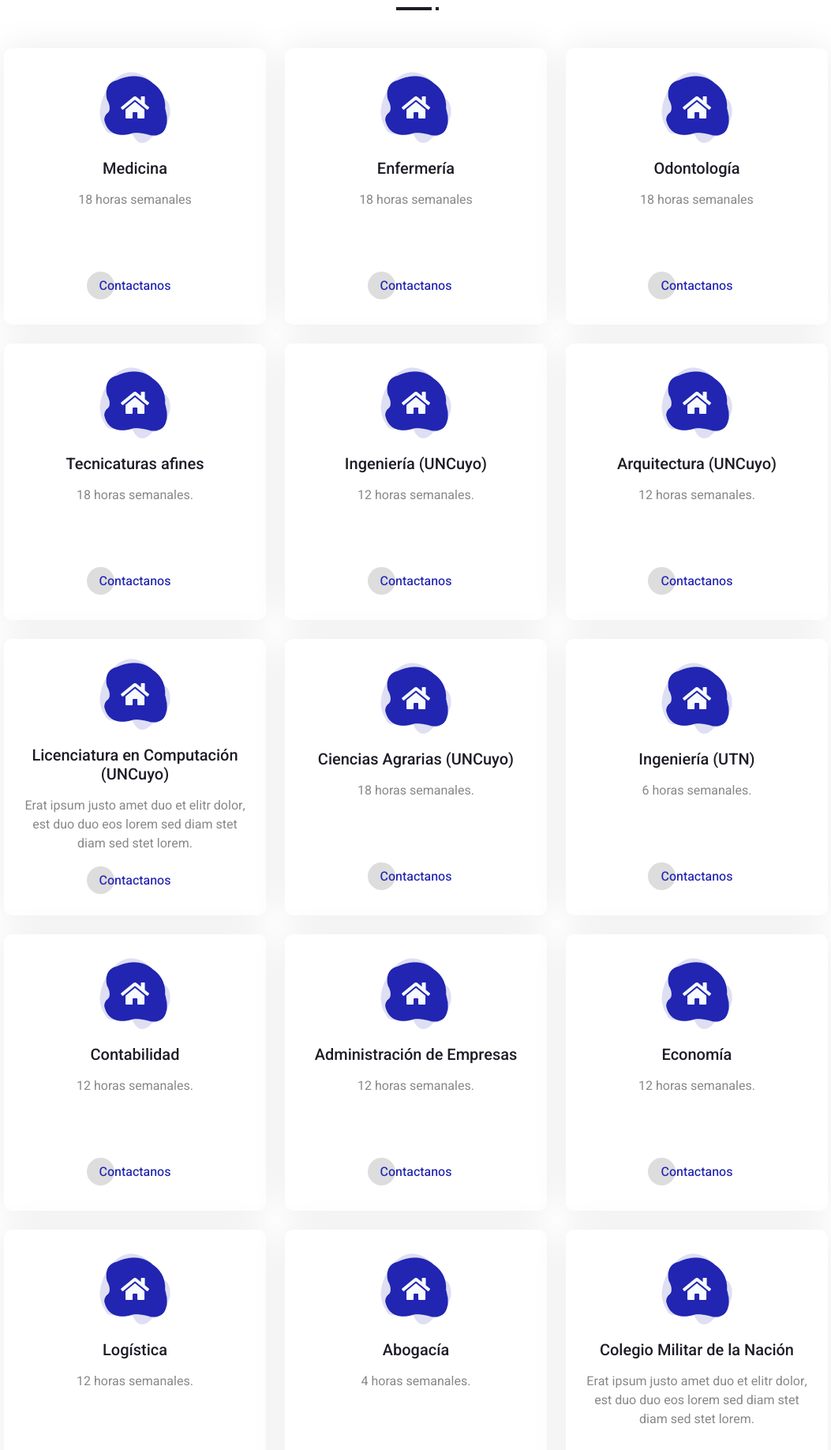
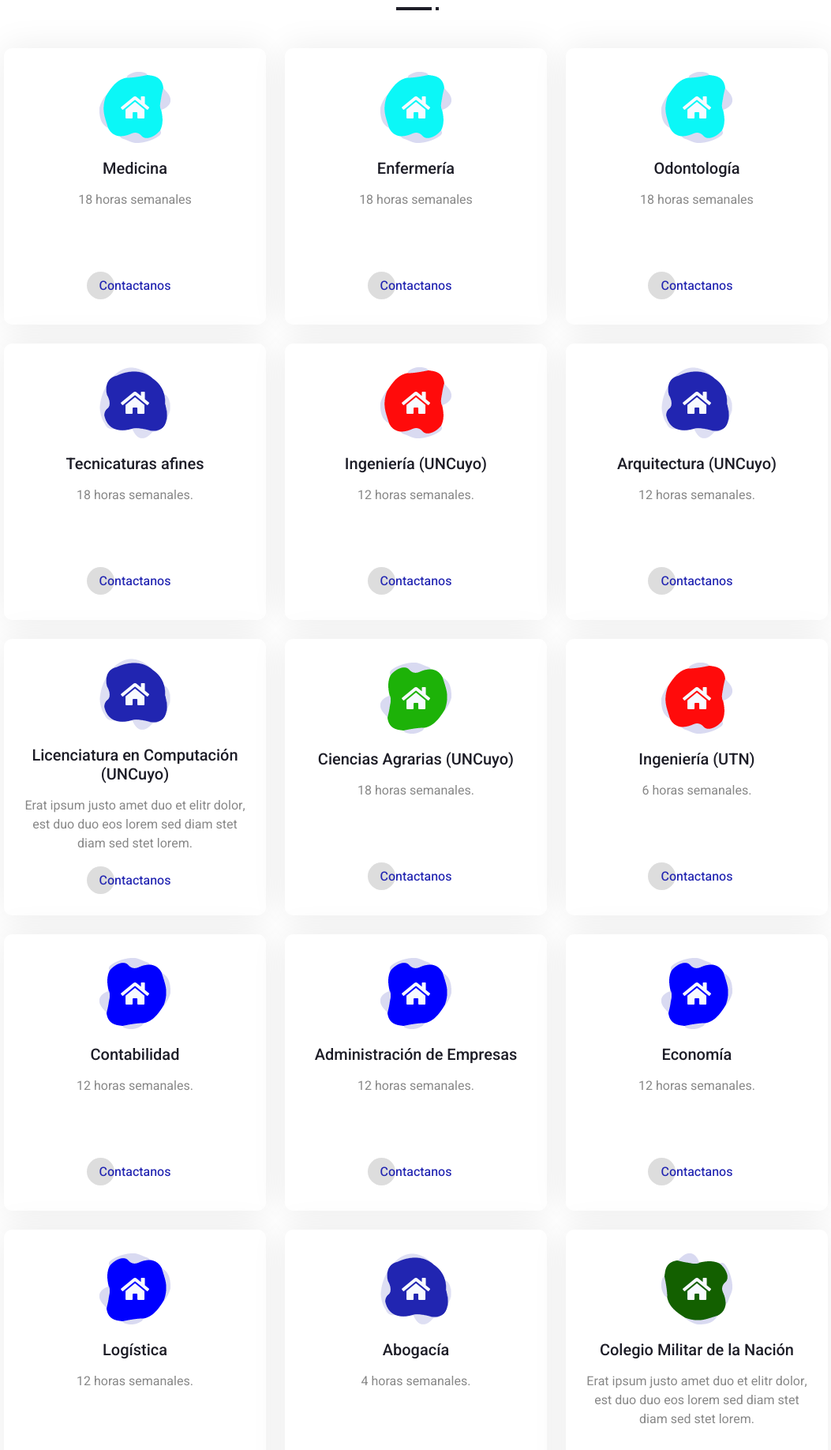
Before and after one commit to SaintMrti/ProyectoAkimera, a plain HTML site: page service.html in a window 1280 px wide. Shown: the part 666-2502 px from the top of the page at 79% size, without its empty margins (113-1166 px from the left). Drawn offline with nearby package versions, Linux system fonts and the light colour scheme; animation ran at ten frames a second.

Commit message:
sumando colores a cursos

```diff
--- a/css/style.css
+++ b/css/style.css
@@ -291,6 +291,108 @@ h6,
     background: url(../img/icon-shape-white.png);
 }
 
+.service-item .service-icon-design {
+    margin: 0 auto 20px auto;
+    width: 90px;
+    height: 90px;
+    display: flex;
+    align-items: center;
+    justify-content: center;
+    color: var(--light);
+    background: url(../img/icon-orange.png) center center no-repeat;
+    transition: .5s;
+}
+
+.service-item:hover .service-icon-design {
+    color: var(#ff9100);
+    background: url(../img/icon-orange.png);
+}
+
+.service-item .service-icon-salud {
+    margin: 0 auto 20px auto;
+    width: 90px;
+    height: 90px;
+    display: flex;
+    align-items: center;
+    justify-content: center;
+    color: var(--light);
+    background: url(../img/icon-bluesky.png) center center no-repeat;
+    transition: .5s;
+}
+
+.service-item:hover .service-icon-salud {
+    color: var(#00d9ff);
+    background: url(../img/icon-bluesky.png);
+}
+
+.service-item .service-icon-green {
+    margin: 0 auto 20px auto;
+    width: 90px;
+    height: 90px;
+    display: flex;
+    align-items: center;
+    justify-content: center;
+    color: var(--light);
+    background: url(../img/icon-green.png) center center no-repeat;
+    transition: .5s;
+}
+
+.service-item:hover .service-icon-green {
+    color: var(#00ca0a);
+    background: url(../img/icon-green.png);
+}
+
+.service-item .service-icon-military {
+    margin: 0 auto 20px auto;
+    width: 90px;
+    height: 90px;
+    display: flex;
+    align-items: center;
+    justify-content: center;
+    color: var(--light);
+    background: url(../img/icon-military.png) center center no-repeat;
+    transition: .5s;
+}
+
+.service-item:hover .service-icon-military {
+    color: var(#007c06);
+    background: url(../img/icon-military.png);
+}
+
+.service-item .service-icon-red {
+    margin: 0 auto 20px auto;
+    width: 90px;
+    height: 90px;
+    display: flex;
+    align-items: center;
+    justify-content: center;
+    color: var(--light);
+    background: url(../img/icon-red.png) center center no-repeat;
+    transition: .5s;
+}
+
+.service-item:hover .service-icon-red {
+    color: var(#d60404);
+    background: url(../img/icon-red.png);
+}
+
+.service-item .service-icon-blue {
+    margin: 0 auto 20px auto;
+    width: 90px;
+    height: 90px;
+    display: flex;
+    align-items: center;
+    justify-content: center;
+    color: var(--light);
+    background: url(../img/icon-blue.png) center center no-repeat;
+    transition: .5s;
+}
+
+.service-item:hover .service-icon-blue {
+    color: var(#0004ff);
+    background: url(../img/icon-blue.png);
+}
+
 .service-item h5,
 .service-item p {
     transition: .5s;
--- a/service.html
+++ b/service.html
@@ -99,7 +99,7 @@
                 <div class="row g-4">
                     <div class="col-lg-4 col-md-6 wow zoomIn" data-wow-delay="0.1s">
                         <div class="service-item d-flex flex-column justify-content-center text-center rounded">
-                            <div class="service-icon flex-shrink-0">
+                            <div class="service-icon-salud flex-shrink-0">
                                 <i class="fa fa-home fa-2x"></i>
                             </div>
                             <h5 class="mb-3">Medicina</h5>
@@ -109,7 +109,7 @@
                     </div>
                     <div class="col-lg-4 col-md-6 wow zoomIn" data-wow-delay="0.3s">
                         <div class="service-item d-flex flex-column justify-content-center text-center rounded">
-                            <div class="service-icon flex-shrink-0">
+                            <div class="service-icon-salud flex-shrink-0">
                                 <i class="fa fa-home fa-2x"></i>
                             </div>
                             <h5 class="mb-3">Enfermería</h5>
@@ -119,7 +119,7 @@
                     </div>
                     <div class="col-lg-4 col-md-6 wow zoomIn" data-wow-delay="0.6s">
                         <div class="service-item d-flex flex-column justify-content-center text-center rounded">
-                            <div class="service-icon flex-shrink-0">
+                            <div class="service-icon-salud flex-shrink-0">
                                 <i class="fa fa-home fa-2x"></i>
                             </div>
                             <h5 class="mb-3">Odontología</h5>
@@ -139,7 +139,7 @@
                     </div>
                     <div class="col-lg-4 col-md-6 wow zoomIn" data-wow-delay="0.3s">
                         <div class="service-item d-flex flex-column justify-content-center text-center rounded">
-                            <div class="service-icon flex-shrink-0">
+                            <div class="service-icon-red flex-shrink-0">
                                 <i class="fa fa-home fa-2x"></i>
                             </div>
                             <h5 class="mb-3">Ingeniería (UNCuyo)</h5>
@@ -169,7 +169,7 @@
                     </div>
                     <div class="col-lg-4 col-md-6 wow zoomIn" data-wow-delay="0.3s">
                         <div class="service-item d-flex flex-column justify-content-center text-center rounded">
-                            <div class="service-icon flex-shrink-0">
+                            <div class="service-icon-green flex-shrink-0">
                                 <i class="fa fa-home fa-2x"></i>
                             </div>
                             <h5 class="mb-3">Ciencias Agrarias (UNCuyo)</h5>
@@ -179,7 +179,7 @@
                     </div>
                     <div class="col-lg-4 col-md-6 wow zoomIn" data-wow-delay="0.6s">
                         <div class="service-item d-flex flex-column justify-content-center text-center rounded">
-                            <div class="service-icon flex-shrink-0">
+                            <div class="service-icon-red flex-shrink-0">
                                 <i class="fa fa-home fa-2x"></i>
                             </div>
                             <h5 class="mb-3">Ingeniería (UTN)</h5>
@@ -189,7 +189,7 @@
                     </div>
                     <div class="col-lg-4 col-md-6 wow zoomIn" data-wow-delay="0.1s">
                         <div class="service-item d-flex flex-column justify-content-center text-center rounded">
-                            <div class="service-icon flex-shrink-0">
+                            <div class="service-icon-blue flex-shrink-0">
                                 <i class="fa fa-home fa-2x"></i>
                             </div>
                             <h5 class="mb-3">Contabilidad</h5>
@@ -199,7 +199,7 @@
                     </div>
                     <div class="col-lg-4 col-md-6 wow zoomIn" data-wow-delay="0.3s">
                         <div class="service-item d-flex flex-column justify-content-center text-center rounded">
-                            <div class="service-icon flex-shrink-0">
+                            <div class="service-icon-blue flex-shrink-0">
                                 <i class="fa fa-home fa-2x"></i>
                             </div>
                             <h5 class="mb-3">Administración de Empresas</h5>
@@ -209,7 +209,7 @@
                     </div>
                     <div class="col-lg-4 col-md-6 wow zoomIn" data-wow-delay="0.6s">
                         <div class="service-item d-flex flex-column justify-content-center text-center rounded">
-                            <div class="service-icon flex-shrink-0">
+                            <div class="service-icon-blue flex-shrink-0">
                                 <i class="fa fa-home fa-2x"></i>
                             </div>
                             <h5 class="mb-3">Economía</h5>
@@ -219,7 +219,7 @@
                     </div>
                     <div class="col-lg-4 col-md-6 wow zoomIn" data-wow-delay="0.1s">
                         <div class="service-item d-flex flex-column justify-content-center text-center rounded">
-                            <div class="service-icon flex-shrink-0">
+                            <div class="service-icon-blue flex-shrink-0">
                                 <i class="fa fa-home fa-2x"></i>
                             </div>
                             <h5 class="mb-3">Logística</h5>
@@ -239,7 +239,7 @@
                     </div>
                     <div class="col-lg-4 col-md-6 wow zoomIn" data-wow-delay="0.6s">
                         <div class="service-item d-flex flex-column justify-content-center text-center rounded">
-                            <div class="service-icon flex-shrink-0">
+                            <div class="service-icon-military flex-shrink-0">
                                 <i class="fa fa-home fa-2x"></i>
                             </div>
                             <h5 class="mb-3">Colegio Militar de la Nación</h5>
@@ -249,7 +249,7 @@
                     </div>
                     <div class="col-lg-4 col-md-6 wow zoomIn" data-wow-delay="0.1s">
                         <div class="service-item d-flex flex-column justify-content-center text-center rounded">
-                            <div class="service-icon flex-shrink-0">
+                            <div class="service-icon-military flex-shrink-0">
                                 <i class="fa fa-home fa-2x"></i>
                             </div>
                             <h5 class="mb-3">Escuela de Sub Oficiales de la Armada</h5>
@@ -259,7 +259,7 @@
                     </div>
                     <div class="col-lg-4 col-md-6 wow zoomIn" data-wow-delay="0.3s">
                         <div class="service-item d-flex flex-column justify-content-center text-center rounded">
-                            <div class="service-icon flex-shrink-0">
+                            <div class="service-icon-military flex-shrink-0">
                                 <i class="fa fa-home fa-2x"></i>
                             </div>
                             <h5 class="mb-3">Escuela de Sub Oficiales del Ejército</h5>
@@ -269,7 +269,7 @@
                     </div>
                     <div class="col-lg-4 col-md-6 wow zoomIn" data-wow-delay="0.6s">
                         <div class="service-item d-flex flex-column justify-content-center text-center rounded">
-                            <div class="service-icon flex-shrink-0">
+                            <div class="service-icon-military flex-shrink-0">
                                 <i class="fa fa-home fa-2x"></i>
                             </div>
                             <h5 class="mb-3">Escuela Naval Militar</h5>
@@ -279,7 +279,7 @@
                     </div>
                     <div class="col-lg-4 col-md-6 wow zoomIn" data-wow-delay="0.1s">
                         <div class="service-item d-flex flex-column justify-content-center text-center rounded">
-                            <div class="service-icon flex-shrink-0">
+                            <div class="service-icon-military flex-shrink-0">
                                 <i class="fa fa-home fa-2x"></i>
                             </div>
                             <h5 class="mb-3">Escuela de Aviación Militar</h5>
@@ -289,7 +289,7 @@
                     </div>
                     <div class="col-lg-4 col-md-6 wow zoomIn" data-wow-delay="0.3s">
                         <div class="service-item d-flex flex-column justify-content-center text-center rounded">
-                            <div class="service-icon flex-shrink-0">
+                            <div class="service-icon-military flex-shrink-0">
                                 <i class="fa fa-home fa-2x"></i>
                             </div>
                             <h5 class="mb-3">Escuela de Sub Oficiales de la Fuerza Aérea</h5>
@@ -309,7 +309,7 @@
                     </div>
                                         <div class="col-lg-4 col-md-6 wow zoomIn" data-wow-delay="0.1s">
                         <div class="service-item d-flex flex-column justify-content-center text-center rounded">
-                            <div class="service-icon flex-shrink-0">
+                            <div class="service-icon-military flex-shrink-0">
                                 <i class="fa fa-home fa-2x"></i>
                             </div>
                             <h5 class="mb-3">Escuela de Aviación Militar</h5>
@@ -319,7 +319,7 @@
                     </div>
                     <div class="col-lg-4 col-md-6 wow zoomIn" data-wow-delay="0.3s">
                         <div class="service-item d-flex flex-column justify-content-center text-center rounded">
-                            <div class="service-icon flex-shrink-0">
+                            <div class="service-icon-military flex-shrink-0">
                                 <i class="fa fa-home fa-2x"></i>
                             </div>
                             <h5 class="mb-3">Escuela de Sub Oficiales de la Fuerza Aérea</h5>
@@ -339,7 +339,7 @@
                     </div>
                     <div class="col-lg-4 col-md-6 wow zoomIn" data-wow-delay="0.1s">
                         <div class="service-item d-flex flex-column justify-content-center text-center rounded">
-                            <div class="service-icon flex-shrink-0">
+                            <div class="service-icon-design flex-shrink-0">
                                 <i class="fa fa-home fa-2x"></i>
                             </div>
                             <h5 class="mb-3">Diseño Gráfico e Industrial</h5>
```
Also changed, not shown: img/icon-blue.png (added), img/icon-bluesky.png (added), img/icon-green.png (added), img/icon-military.png (added), img/icon-orange.png (added), img/icon-red.png (added).
